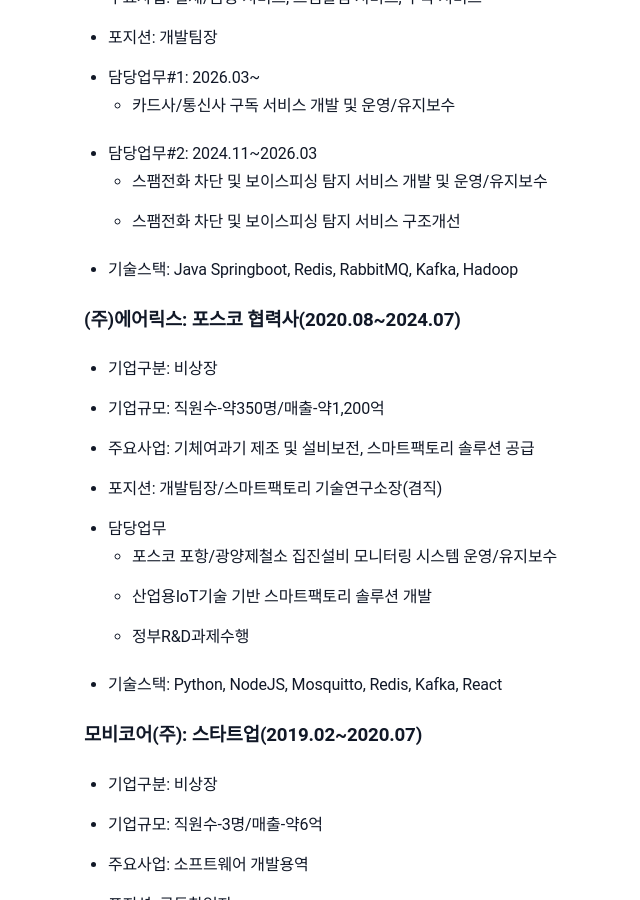
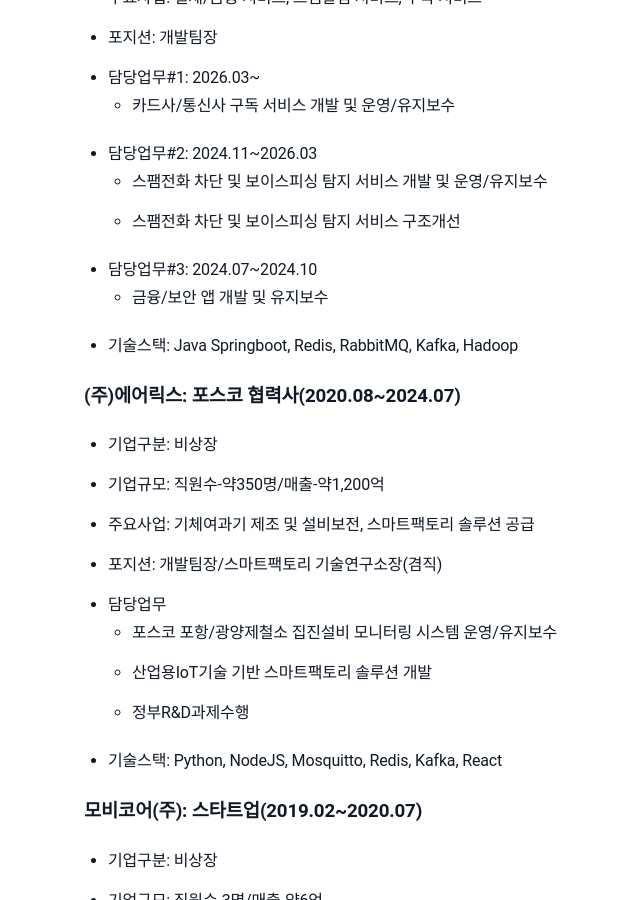
Before and after one commit to sanghoon-lee/sanghoon-lee.github.io, a Jekyll site: the page built from career.md, in a window 1280 px wide and 900 px high, scrolled down 300 px. Shown: the whole window, without its empty margins (158-798 px from the left). Built offline with Jekyll 4.4.1, drawn with Linux system fonts in a browser that asks for light colours.

Commit message:
career 수정

```diff
--- a/career.md
+++ b/career.md
@@ -14,6 +14,8 @@ permalink: /career/
 * 담당업무#2: 2024.11~2026.03
     - 스팸전화 차단 및 보이스피싱 탐지 서비스 개발 및 운영/유지보수
     - 스팸전화 차단 및 보이스피싱 탐지 서비스 구조개선
+* 담당업무#3: 2024.07~2024.10
+    - 금융/보안 앱 개발 및 유지보수
 * 기술스택: Java Springboot, Redis, RabbitMQ, Kafka, Hadoop
 
 ### (주)에어릭스: 포스코 협력사(2020.08~2024.07)
```
